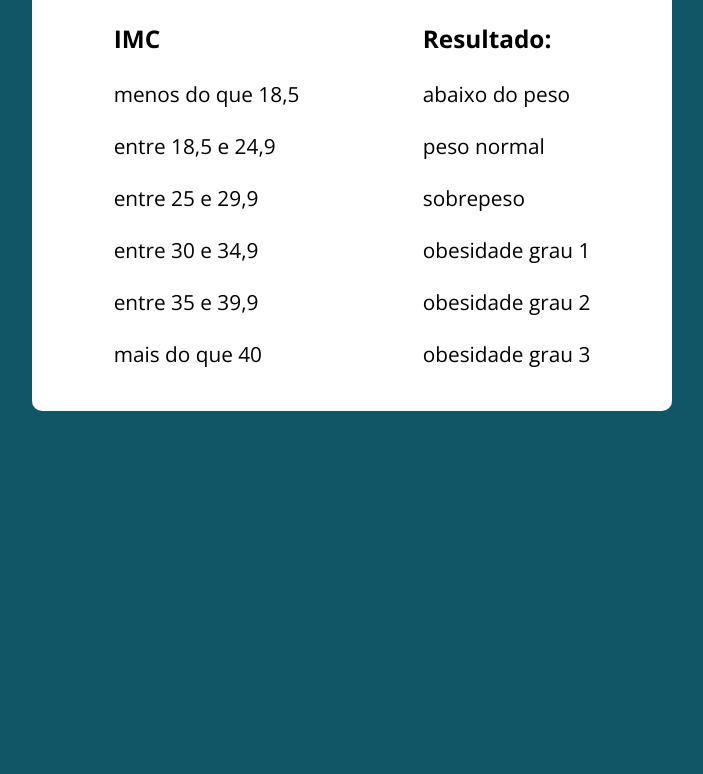
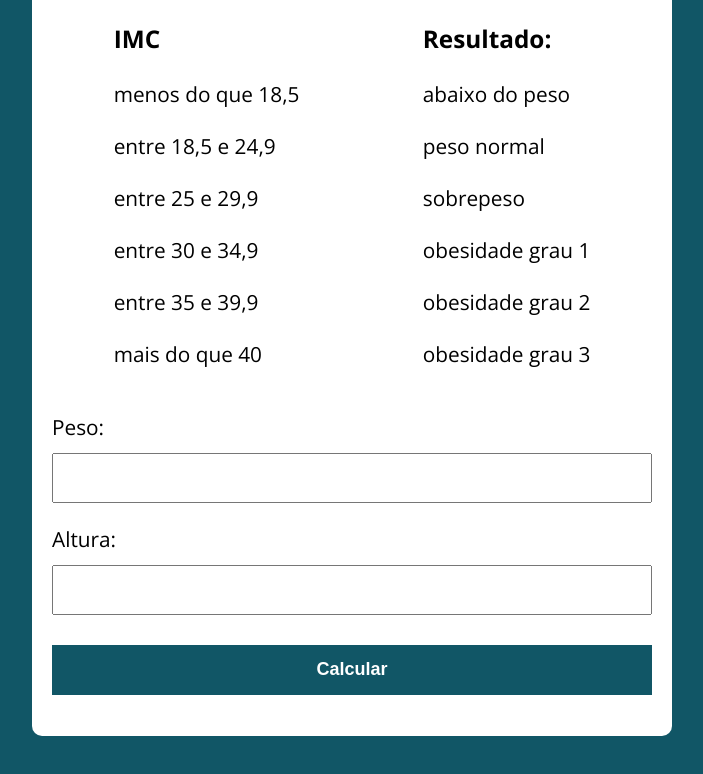
Before and after one commit to davivitorino/JavaScript-TypeScript-2022, a plain HTML site: page Lógica de Programação/aula38exercicio/index.html in a window 1280 px wide. Shown: the part 154-928 px from the top of the page, without its empty margins (288-991 px from the left). Before the commit the page ends 800 px from the top, so only its background shows below. Drawn offline with nearby package versions, Linux system fonts and the light colour scheme.

Commit message:
exercicio atualizado

```diff
--- a/Lógica de Programação/aula38exercicio/assets/js/main.js
+++ b/Lógica de Programação/aula38exercicio/assets/js/main.js
@@ -0,0 +1,4 @@
+function CalculoImc(){
+    const form = document.querySelector('.form')
+
+}
--- a/Lógica de Programação/aula38exercicio/index.html
+++ b/Lógica de Programação/aula38exercicio/index.html
@@ -32,6 +32,19 @@
         <p>obesidade grau 3</p>
       </div>
     </div>
+    <form class=".form">
+      <p>
+        <label for="peso">Peso:</label>
+        <input type="text" name="" id="peso" minlength="" maxlength="" required>
+      </p>
+      <p>
+        <label for="peso">Altura:</label>
+        <input type="text" name="" id="Altura" minlength="" maxlength="" required>
+      </p>
+      <p>
+        <button>Calcular</button>
+      </p>
+    </form>
   </section>
 
   <script src="./assets/js/main.js"></script>
```
